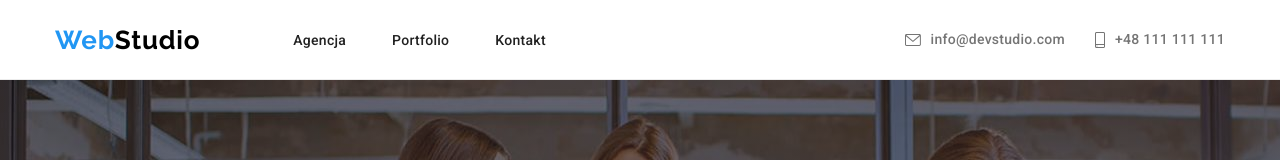
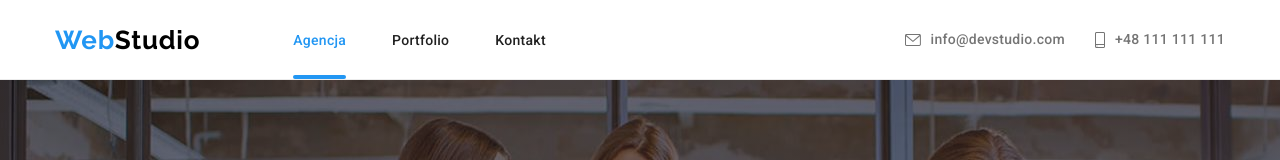
Before and after one commit to KarolTrombala/goit-markup-hw-05, a plain HTML site: page index.html in a window 1280 px wide. Shown: the top 160 px of the page. Drawn offline with nearby package versions, Linux system fonts and the light colour scheme.

Commit message:
styles.css
added ::after to nav-list

```diff
--- a/css/styles.css
+++ b/css/styles.css
@@ -113,6 +113,22 @@ body {
 .nav-list-item-link:hover,
 .nav-list-item-link:focus {
   color: var(--higlight-color);
+}
+
+.is-active {
+  position: relative;
+  color: var(--higlight-color);
+}
+
+.is-active::after {
+  content: "";
+  position: absolute;
+  display: block;
+  width: 100%;
+  height: 4px;
+  background-color: var(--higlight-color);
+  border-radius: 2px;
+  top: 43.5px;
 }
 
 /* Header makiety */
--- a/index.html
+++ b/index.html
@@ -31,7 +31,7 @@
           <!--Menu makiety-->
           <nav>
             <ul class="nav-list">
-              <li><a class="nav-list-item-link" href="#">Agencja</a></li>
+              <li><a class="nav-list-item-link is-active" href="#">Agencja</a></li>
               <li>
                 <a class="nav-list-item-link" href="portfolio.html"
                   >Portfolio</a
```
Also changed, not shown: portfolio.html (+1 -1 lines).
